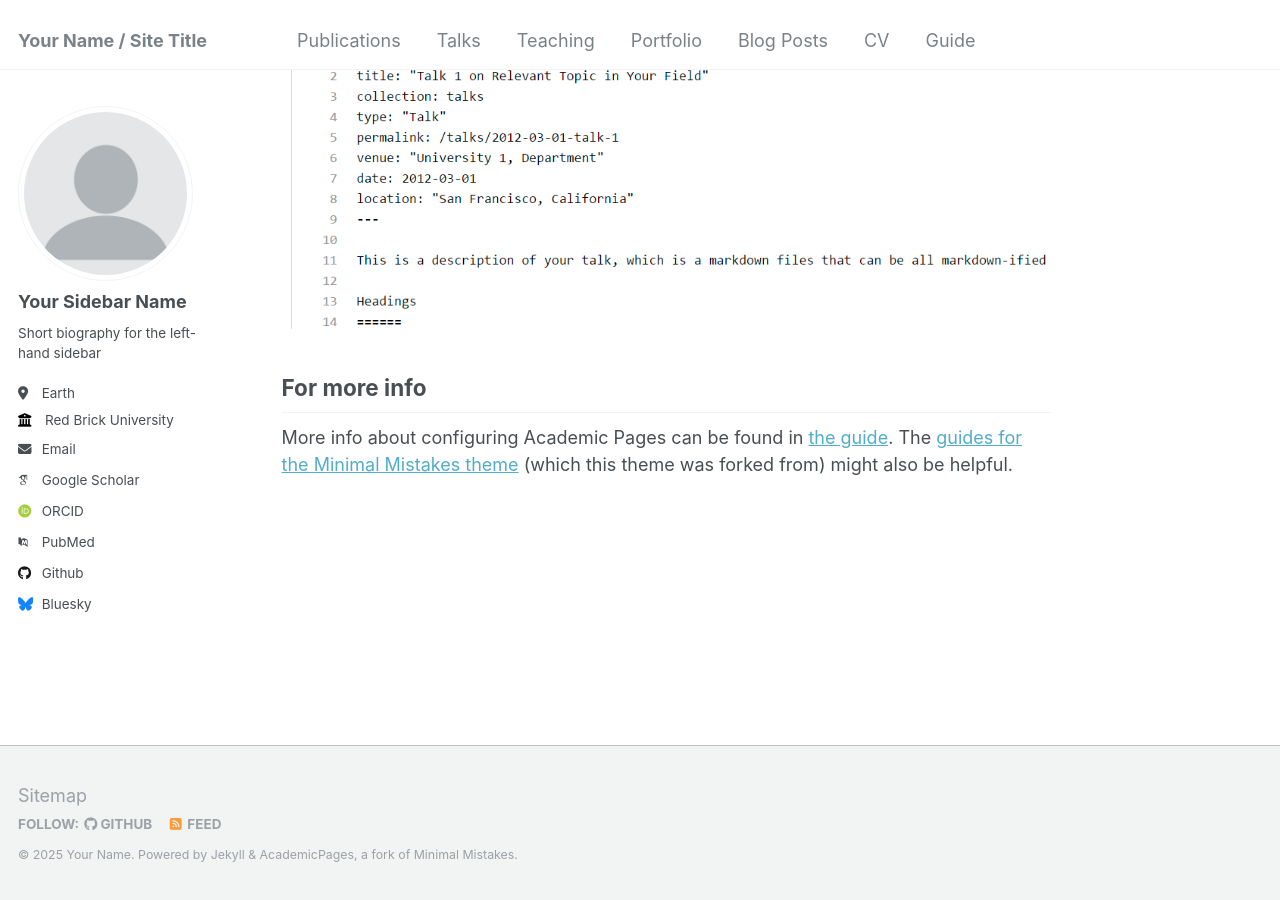
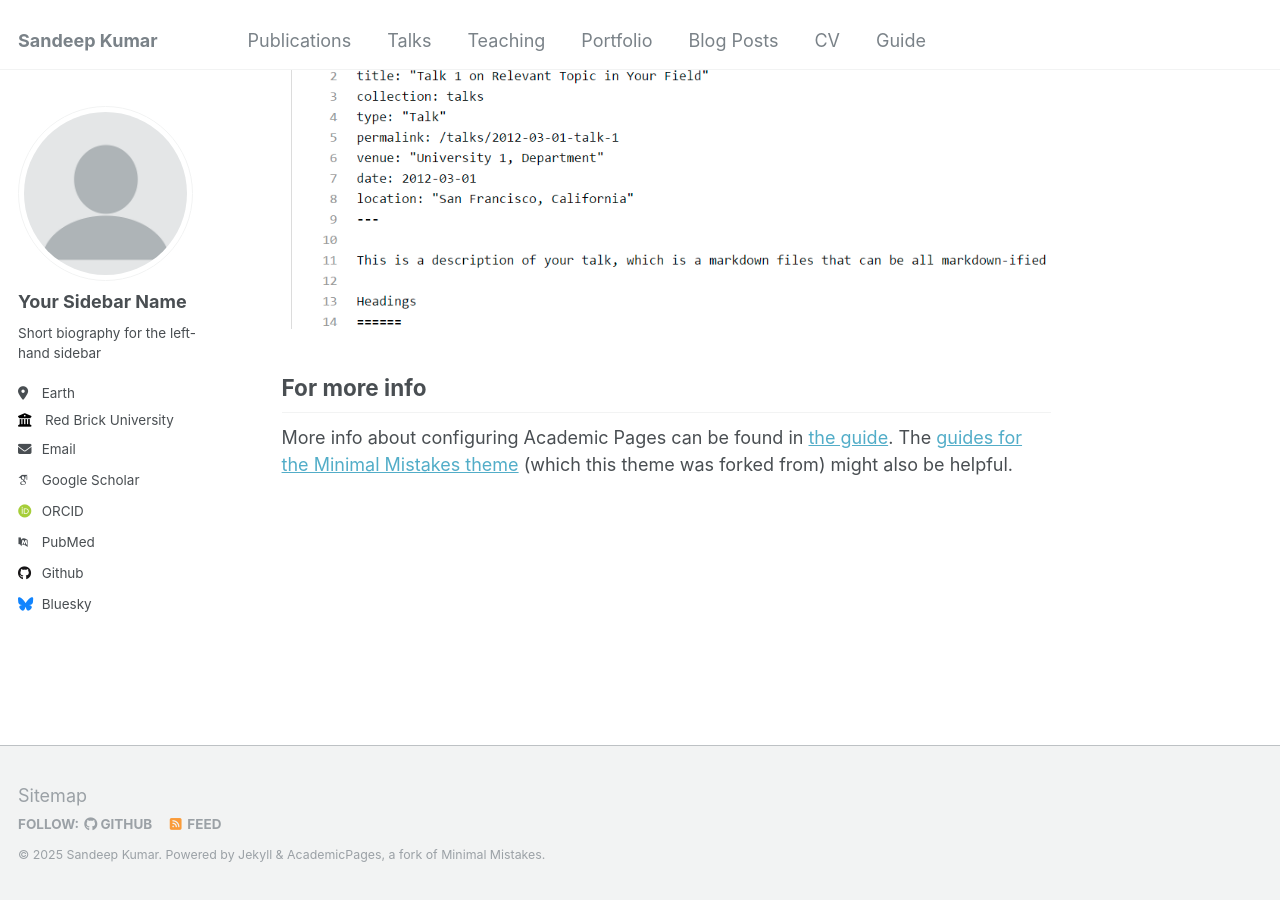
Before and after one commit to sandeep82945/myprofile, a Jekyll site: the page built from _pages/about.md, in a window 1280 px wide and 900 px high, scrolled down 2660 px. Built offline with Jekyll 4.4.1, drawn with Linux system fonts in a browser that asks for light colours; some web fonts are replaced.

Commit message:
name added

```diff
--- a/_config.yml
+++ b/_config.yml
@@ -8,9 +8,9 @@
 
 # Basic Site Settings
 locale                   : "en-US"
-title                    : "Your Name / Site Title"
+title                    : "Sandeep Kumar"
 title_separator          : "-"
-name                     : &name "Your Name"
+name                     : &name "Sandeep Kumar"
 description              : &description "personal description"
 url                      : https://academicpages.github.io # the base hostname & protocol for your site e.g. "https://mmistakes.github.io"
 baseurl                  : "" # the subpath of your site, e.g. "/blog"
```
